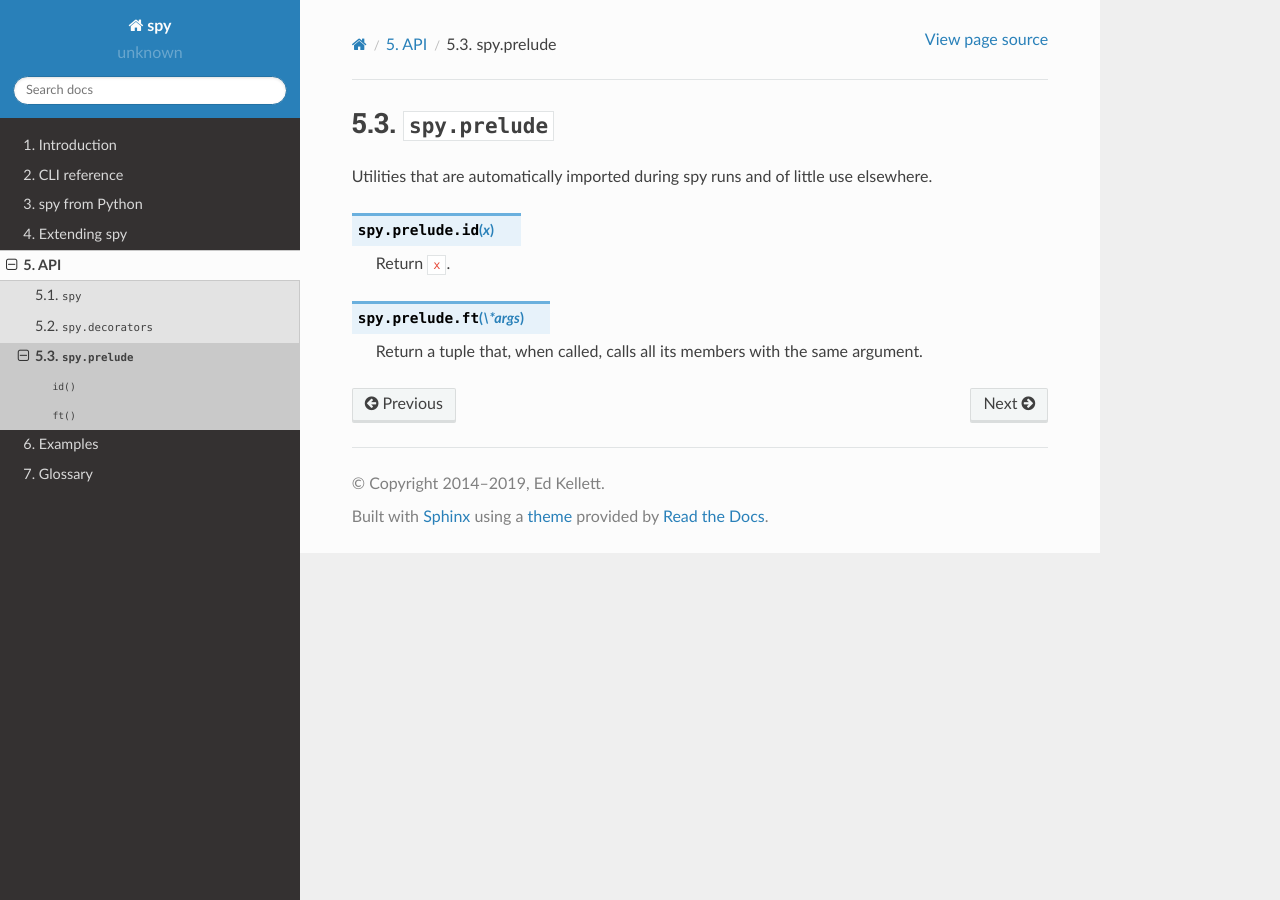
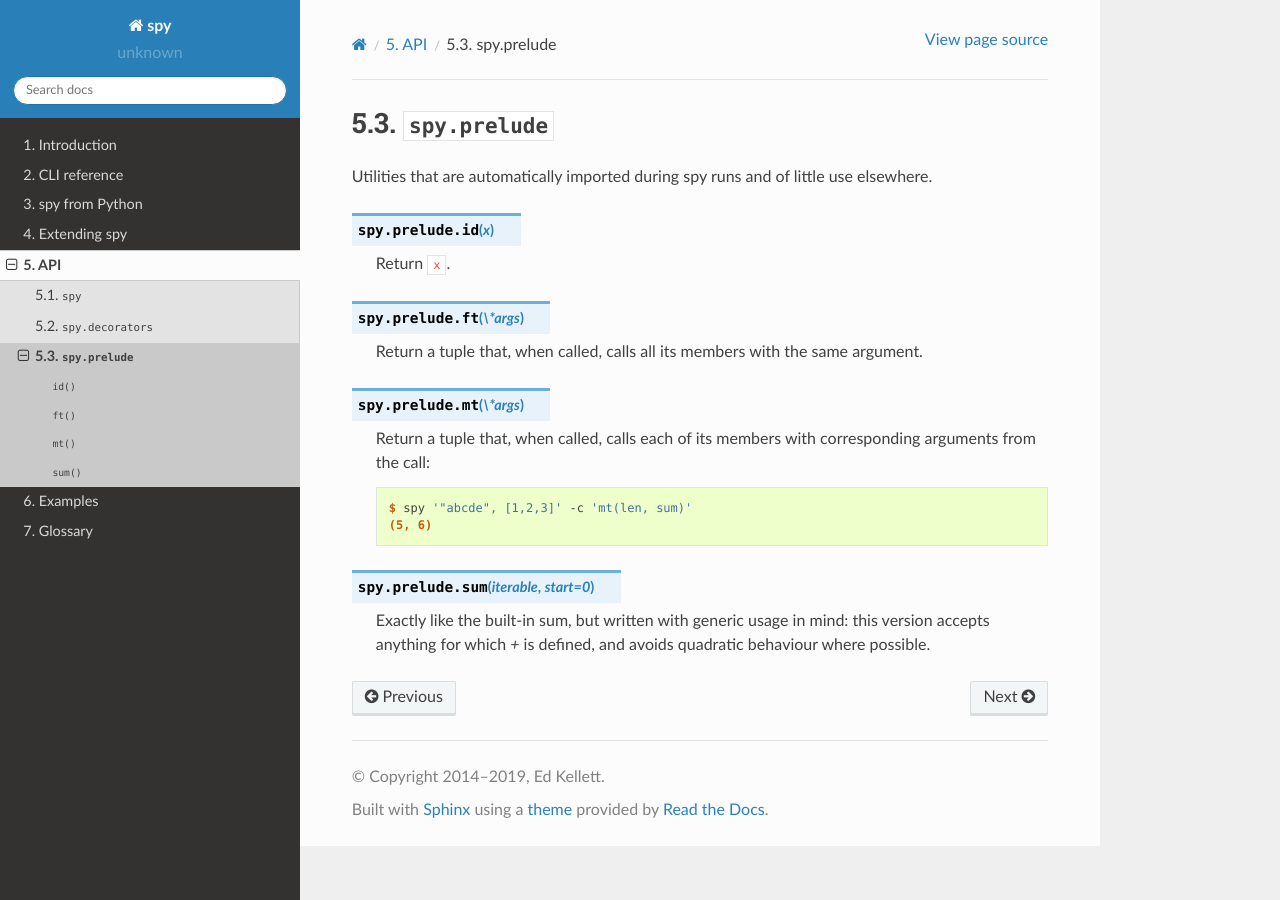
Before and after one commit to edk0/spy, a Sphinx documentation site: the page built from doc/api/spy.prelude.rst, in a window 1280 px wide. Built offline with Sphinx 7.4.7 and the Read the Docs theme 2.0.0, drawn with Linux system fonts in a browser that asks for light colours.

Commit message:
Document spy.prelude.{mt,sum}

```diff
--- a/doc/api/spy.prelude.rst
+++ b/doc/api/spy.prelude.rst
@@ -15,3 +15,19 @@ use elsewhere.
 
    Return a tuple that, when called, calls all its members with the
    same argument.
+
+.. function:: mt(\*args)
+
+   Return a tuple that, when called, calls each of its members with
+   corresponding arguments from the call:
+
+   .. code-block:: console
+
+      $ spy '"abcde", [1,2,3]' -c 'mt(len, sum)'
+      (5, 6)
+
+.. function:: sum(iterable, start=0)
+
+   Exactly like the built-in sum, but written with generic usage in mind: this
+   version accepts anything for which `+` is defined, and avoids quadratic
+   behaviour where possible.
```
